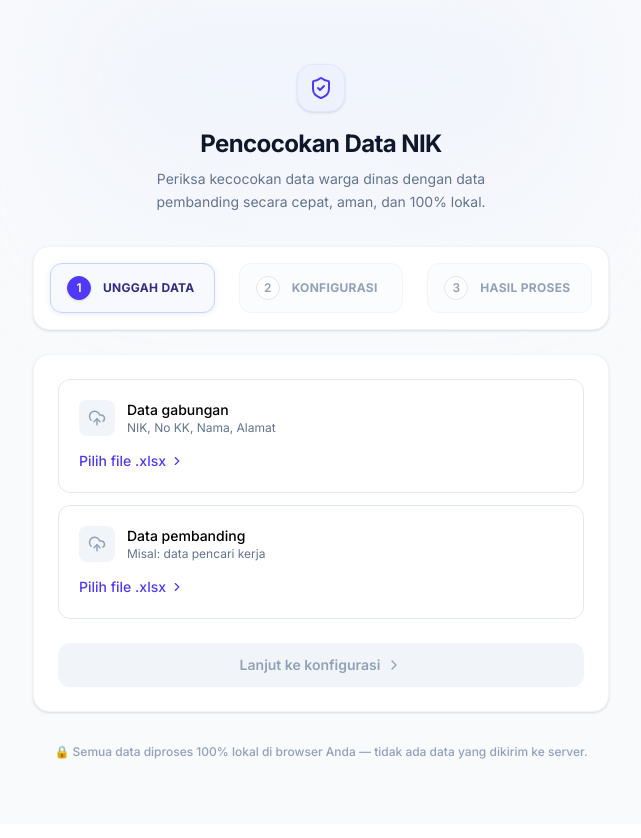
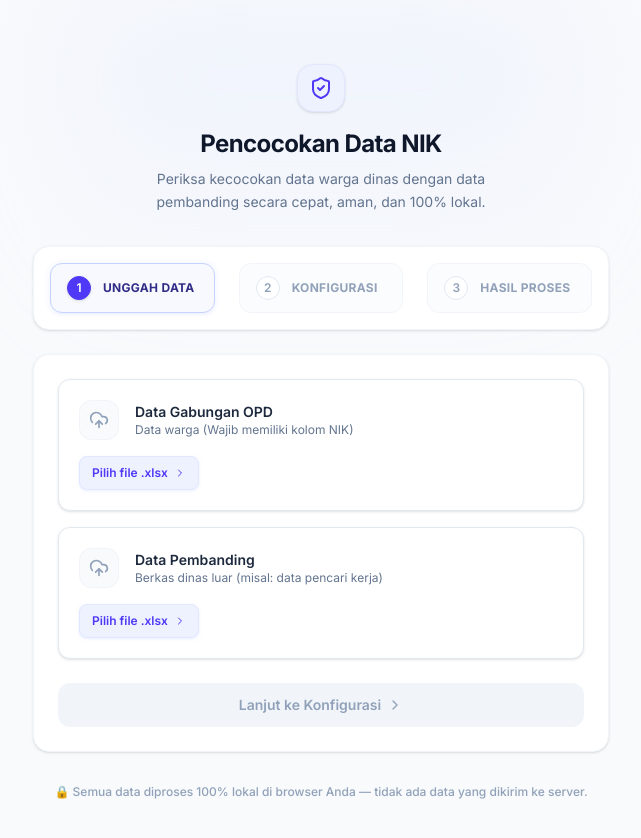
Before and after one commit to Youndoku/pencocokan-nik, a React (Vite) app: page / in a window 1280 px wide. Shown: the top 838 px of the page, without its empty margins (319-960 px from the left). Built offline with nearby package versions, Linux system fonts and the light colour scheme.

Commit message:
feat(ui): redesign upload slots and spreadsheet raw data preview tables

```diff
--- a/src/components/DataPreview.jsx
+++ b/src/components/DataPreview.jsx
@@ -1,11 +1,5 @@
 import { TableProperties } from "lucide-react";
 
-/**
- * Preview data mentah dari file Excel.
- * Menampilkan ~10 baris pertama sebagai tabel.
- * User bisa klik baris untuk memilihnya sebagai baris header.
- * Baris header yang terpilih di-highlight.
- */
 export default function DataPreview({
   rawRows,
   barisHeader,
@@ -15,27 +9,26 @@ export default function DataPreview({
   if (!rawRows || rawRows.length === 0) return null;
 
   const previewRows = rawRows.slice(0, 10);
-  // Cari jumlah kolom maksimum di antara baris preview
   const maxKolom = Math.max(...previewRows.map((r) => r?.length || 0));
 
   return (
-    <div className="rounded-xl border border-slate-200 bg-white overflow-hidden animate-fade-in">
+    <div className="rounded-xl border border-slate-200 bg-white overflow-hidden animate-fade-in shadow-sm my-3">
       {/* Header panel */}
-      <div className="px-4 py-2.5 bg-slate-50 border-b border-slate-200 flex items-center justify-between">
-        <p className="text-xs text-slate-600 m-0 flex items-center gap-1.5">
-          <TableProperties size={13} className="text-indigo-500" />
-          <span className="font-medium">Preview {label}</span>
-          <span className="text-slate-400">
-            — klik baris yang berisi header kolom
+      <div className="px-4 py-3 bg-slate-50 border-b border-slate-200 flex items-center justify-between">
+        <p className="text-xs text-slate-700 m-0 flex items-center gap-2">
+          <TableProperties size={14} className="text-indigo-500" />
+          <span className="font-semibold text-slate-800">Pratinjau {label}</span>
+          <span className="text-slate-400 hidden sm:inline">
+            — klik baris yang merupakan header kolom
           </span>
         </p>
-        <span className="text-xs text-indigo-600 font-medium bg-indigo-50 px-2 py-0.5 rounded-full">
-          Header: baris {barisHeader + 1}
+        <span className="text-xs text-indigo-700 font-bold bg-indigo-50 px-2.5 py-1 rounded-full border border-indigo-100">
+          Baris Header: {barisHeader + 1}
         </span>
       </div>
 
       {/* Tabel preview */}
-      <div className="overflow-x-auto max-h-64">
+      <div className="overflow-x-auto max-h-60">
         <table className="w-full text-xs border-collapse">
           <tbody>
             {previewRows.map((row, i) => {
@@ -48,26 +41,26 @@ export default function DataPreview({
                   className={
                     "cursor-pointer border-b border-slate-100 last:border-0 transition-all duration-200 " +
                     (isHeader
-                      ? "bg-indigo-100/80 text-indigo-900 font-semibold hover:bg-indigo-100"
+                      ? "bg-indigo-50 text-indigo-900 font-semibold border-y border-indigo-200 hover:bg-indigo-100/50"
                       : isAboveHeader
-                      ? "bg-slate-50/50 text-slate-400 hover:bg-slate-100/50"
-                      : "hover:bg-slate-50 text-slate-700")
+                      ? "bg-slate-50/70 text-slate-400 hover:bg-slate-100/50"
+                      : "hover:bg-slate-50/80 text-slate-700")
                   }
                   title={
                     isHeader
-                      ? "Baris ini dipilih sebagai header"
-                      : "Klik untuk jadikan baris ini sebagai header"
+                      ? "Baris ini terpilih sebagai header"
+                      : "Klik untuk memilih baris ini sebagai header"
                   }
                 >
                   {/* Nomor baris */}
-                  <td className="px-2.5 py-2 text-slate-400 font-mono border-r border-slate-200 text-center w-10 select-none">
+                  <td className="px-3 py-2 text-slate-400 font-mono border-r border-slate-100 text-center w-10 select-none bg-slate-50/50 font-bold">
                     {i + 1}
                   </td>
                   {/* Cell data */}
                   {Array.from({ length: maxKolom }, (_, j) => (
                     <td
                       key={j}
-                      className="px-2.5 py-2 truncate max-w-[180px] whitespace-nowrap"
+                      className="px-3 py-2 truncate max-w-[160px] whitespace-nowrap"
                     >
                       {String(row?.[j] ?? "").trim() || ""}
                     </td>
@@ -81,9 +74,9 @@ export default function DataPreview({
 
       {/* Footer info */}
       {rawRows.length > 10 && (
-        <div className="px-4 py-2 bg-slate-50/50 border-t border-slate-200">
-          <p className="text-xs text-slate-400 m-0">
-            Menampilkan 10 dari {rawRows.length.toLocaleString("id-ID")} baris
+        <div className="px-4 py-2 bg-slate-50/50 border-t border-slate-100">
+          <p className="text-[11px] text-slate-500 font-medium m-0">
+            Menampilkan 10 dari {rawRows.length.toLocaleString("id-ID")} baris data.
           </p>
         </div>
       )}
--- a/src/components/UploadSlot.jsx
+++ b/src/components/UploadSlot.jsx
@@ -1,58 +1,54 @@
 import { UploadCloud, FileSpreadsheet, ChevronRight, Loader2 } from "lucide-react";
 
-/**
- * Slot upload satu file .xlsx.
- * Menampilkan status kosong (pilih file), loading, atau sudah terupload (nama file + jumlah baris).
- */
 export default function UploadSlot({ title, subtitle, file, onFile, loading }) {
   const inputId = `upload-${title.replace(/\s+/g, "-")}`;
   return (
     <div
       className={
-        "rounded-xl border p-5 bg-white transition-all duration-300 hover:shadow-md " +
+        "rounded-xl border p-5 bg-white transition-all duration-300 shadow-sm " +
         (loading
-          ? "border-indigo-300 bg-indigo-50/10"
+          ? "border-indigo-300 bg-indigo-50/10 ring-4 ring-indigo-50"
           : file
-          ? "border-emerald-300 bg-emerald-50/30"
-          : "border-slate-200 hover:border-indigo-200")
+          ? "border-emerald-300 bg-emerald-50/10 shadow-emerald-50/20"
+          : "border-slate-200 hover:border-indigo-300 hover:shadow-md hover:shadow-slate-100")
       }
     >
-      <div className="flex items-center gap-3 mb-3">
+      <div className="flex items-center gap-4 mb-4">
         <div
           className={
-            "w-9 h-9 rounded-lg flex items-center justify-center shrink-0 transition-colors duration-300 " +
+            "w-10 h-10 rounded-xl flex items-center justify-center shrink-0 border transition-all duration-300 " +
             (loading
-              ? "bg-indigo-100 text-indigo-600"
+              ? "bg-indigo-50 text-indigo-600 border-indigo-100"
               : file
-              ? "bg-emerald-100 text-emerald-600"
-              : "bg-slate-100 text-slate-400")
+              ? "bg-emerald-50 text-emerald-600 border-emerald-100"
+              : "bg-slate-50 text-slate-400 border-slate-100")
           }
         >
           {loading ? (
-            <Loader2 size={18} className="animate-spin" />
+            <Loader2 size={20} className="animate-spin" />
           ) : file ? (
-            <FileSpreadsheet size={18} />
+            <FileSpreadsheet size={20} />
           ) : (
-            <UploadCloud size={18} />
+            <UploadCloud size={20} />
           )}
         </div>
         <div className="min-w-0">
-          <p className="text-sm font-medium m-0">{title}</p>
+          <p className="text-sm font-semibold m-0 text-slate-800">{title}</p>
           <p className="text-xs text-slate-500 m-0">{subtitle}</p>
         </div>
       </div>
 
       {loading ? (
-        <div className="flex items-center gap-2 text-sm text-indigo-600 font-medium">
-          <Loader2 size={14} className="animate-spin" />
-          <span>Sedang membaca dan memproses Excel...</span>
+        <div className="flex items-center gap-2 text-xs text-indigo-600 font-semibold bg-indigo-50 px-3 py-2 rounded-lg">
+          <Loader2 size={12} className="animate-spin shrink-0" />
+          <span>Membaca berkas Excel...</span>
         </div>
       ) : file ? (
-        <div className="flex items-center justify-between gap-2">
-          <span className="text-sm font-mono text-slate-600 truncate">
+        <div className="flex items-center justify-between gap-3 bg-emerald-50/30 border border-emerald-100 rounded-lg p-2.5">
+          <span className="text-xs font-mono text-emerald-800 truncate font-medium">
             {file.fileName}
           </span>
-          <span className="text-xs text-slate-400 shrink-0">
+          <span className="text-xs text-emerald-600 font-semibold shrink-0 bg-emerald-50 px-2 py-0.5 rounded-full">
             {file.rows.length.toLocaleString("id-ID")} baris
           </span>
         </div>
@@ -69,8 +65,8 @@ export default function UploadSlot({ title, subtitle, file, onFile, loading }) {
               e.target.value = "";
             }}
           />
-          <span className="inline-flex items-center gap-1 text-sm text-indigo-600 hover:text-indigo-700 font-medium transition-colors">
-            Pilih file .xlsx <ChevronRight size={14} />
+          <span className="inline-flex items-center gap-1.5 text-xs text-indigo-600 hover:text-indigo-700 font-semibold transition-colors bg-indigo-50 px-3 py-2 rounded-lg border border-indigo-100 shadow-sm shadow-indigo-50 hover:shadow-md hover:bg-indigo-100/50">
+            Pilih file .xlsx <ChevronRight size={12} />
           </span>
         </label>
       )}
--- a/src/components/UploadStep.jsx
+++ b/src/components/UploadStep.jsx
@@ -2,12 +2,6 @@ import UploadSlot from "./UploadSlot.jsx";
 import DataPreview from "./DataPreview.jsx";
 import { ChevronRight } from "lucide-react";
 
-/**
- * UI Langkah 1: Upload 2 file (data gabungan + data pembanding).
- * Setelah file diupload, tampilkan preview data mentah agar user bisa
- * memilih baris header yang benar (terutama untuk file dengan format
- * tidak standar — judul di baris pertama, baris kosong, dsb).
- */
 export default function UploadStep({
   gabungan,
   pembanding,
@@ -26,11 +20,12 @@ export default function UploadStep({
 }) {
   return (
     <div className="animate-fade-in">
-      <div className="grid gap-3 mb-6">
+      <div className="grid gap-4 mb-6">
         {/* Data gabungan */}
+        <div>
           <UploadSlot
-          title="Data gabungan"
-          subtitle="NIK, No KK, Nama, Alamat"
+            title="Data Gabungan OPD"
+            subtitle="Data warga (Wajib memiliki kolom NIK)"
             file={gabungan}
             onFile={onGabunganFile}
             loading={loadingGabungan}
@@ -43,13 +38,15 @@ export default function UploadStep({
               label="data gabungan"
             />
           )}
+        </div>
 
         {/* Data pembanding */}
+        <div>
           <UploadSlot
-          title="Data pembanding"
-          subtitle="Misal: data pencari kerja"
+            title="Data Pembanding"
+            subtitle="Berkas dinas luar (misal: data pencari kerja)"
             file={pembanding}
-          onFile={onPembandingFile}
+            onFile={onFile => onPembandingFile(onFile)}
             loading={loadingPembanding}
           />
           {pembandingRaw && !loadingPembanding && (
@@ -60,6 +57,7 @@ export default function UploadStep({
               label="data pembanding"
             />
           )}
+        </div>
       </div>
 
       <button
@@ -72,7 +70,7 @@ export default function UploadStep({
             : "bg-slate-100 text-slate-400 cursor-not-allowed")
         }
       >
-        Lanjut ke konfigurasi <ChevronRight size={16} />
+        Lanjut ke Konfigurasi <ChevronRight size={16} />
       </button>
     </div>
   );
```
Lines whose indentation alone changed are shown as unchanged.
